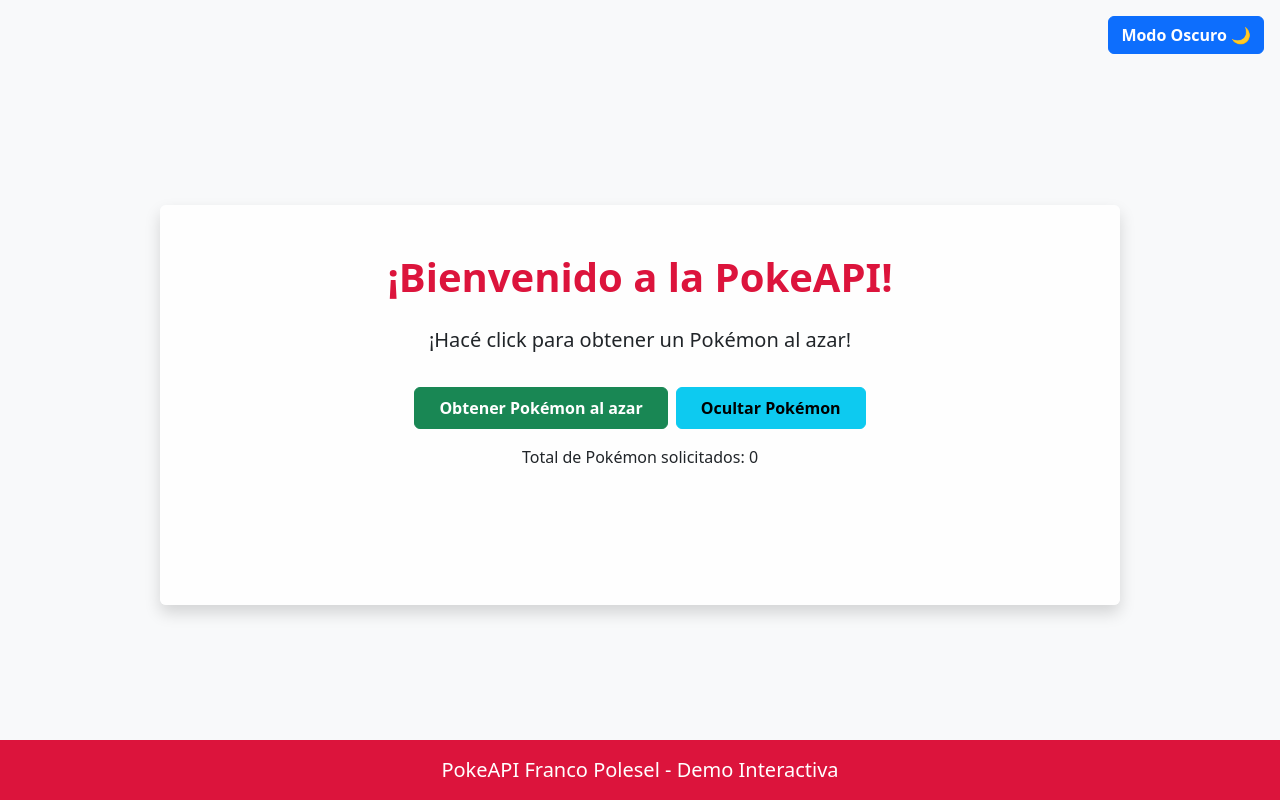
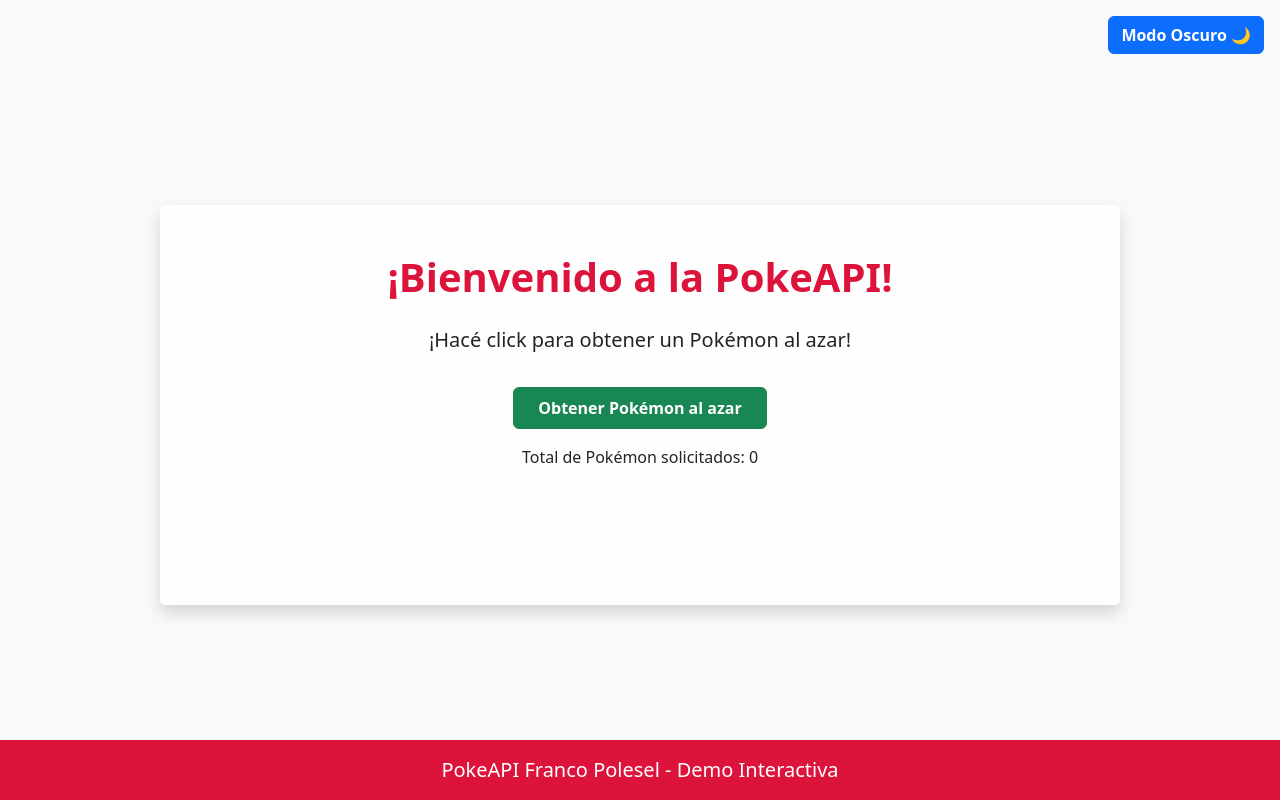
Before and after one commit to francopolesel/pokeapi-op, a React (Vite) app: page / in a window 1280 px wide. Built offline with nearby package versions, Linux system fonts and the light colour scheme.

Commit message:
Hide Pokemon button doesn't show up until you request your first Pokemon

```diff
--- a/src/App.jsx
+++ b/src/App.jsx
@@ -57,12 +57,14 @@
                     >
                         Obtener Pokémon al azar
                     </button>
+                    {pokemonRequestCount > 0 && (
                         <button
                             className="btn btn-info mt-3 ms-2 px-4 py-2 fw-bold"
                             onClick={togglePokemonVisibility}
                         >
                             {isPokemonVisible ? 'Ocultar Pokémon' : 'Mostrar Pokémon'}
                         </button>
+                    )}
                     <p className="mt-3">
                         Total de Pokémon solicitados: {pokemonRequestCount}
                     </p>
```
Lines whose indentation alone changed are shown as unchanged.
